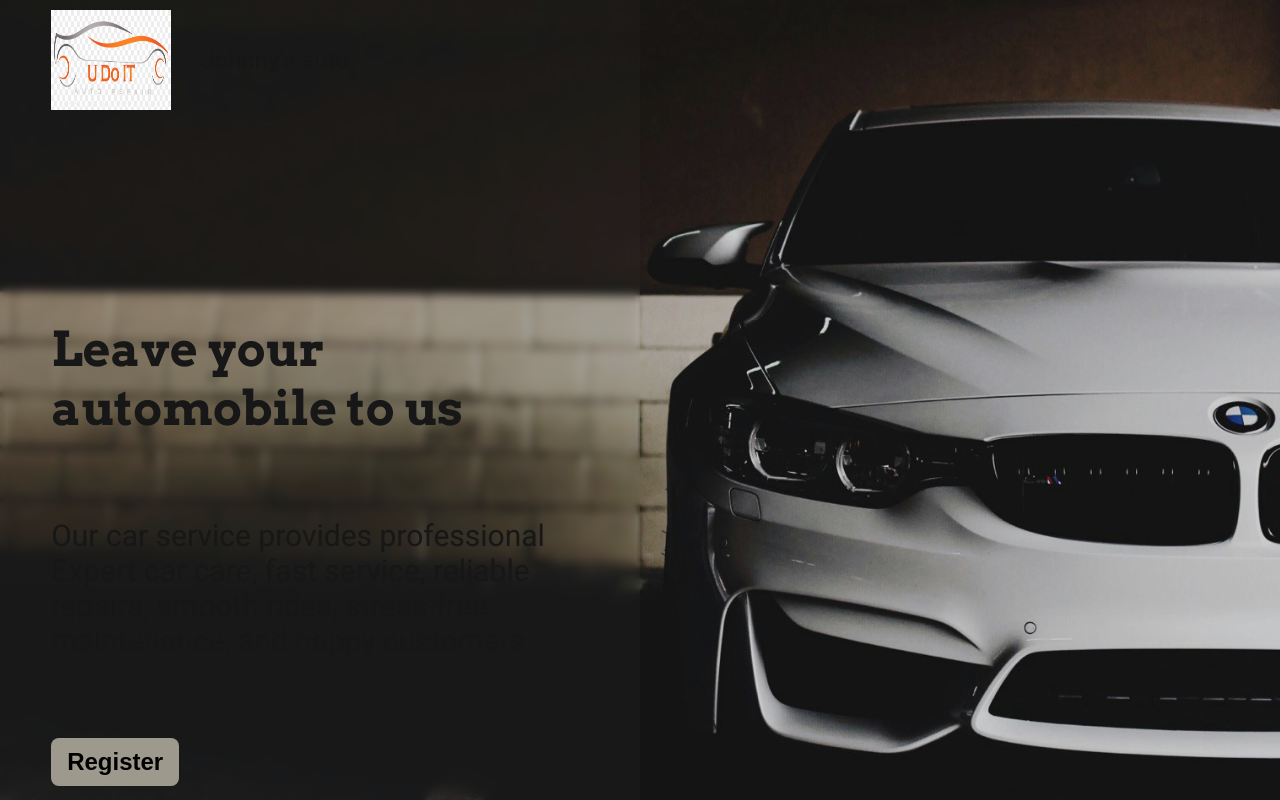
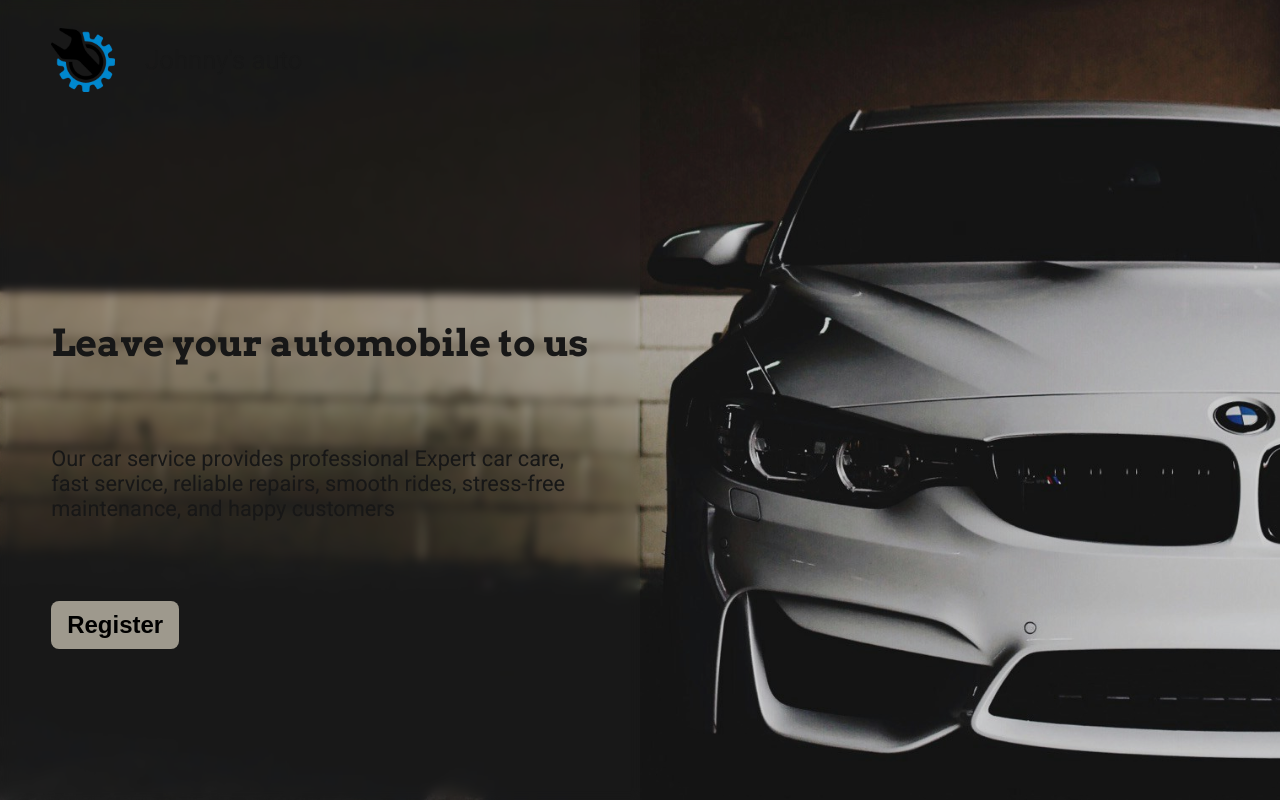
Before and after one commit to Arturas-Dg/CAR-SERVICE, a Next.js app: page / in a window 1280 px wide. Shown: the top 800 px of the page. Built offline with nearby package versions, Linux system fonts and the light colour scheme.

Commit message:
changed logo

```diff
--- a/app/globals.css
+++ b/app/globals.css
@@ -76,16 +76,18 @@ a {
 	max-width: 50vw;
 	height: 15vh;
 	font-family: "Roboto", sans-serif;
-	font-size: x-large;
+	font-size: 2vw;
 }
 
 .main-logo {
 	margin-right: 30px;
+	width: 5vw;
+	height: 5vw;
 }
 
 .main-phrase {
 	font-family: "Arvo", serif;
-	font-size: 300%;
+	font-size: 2.9vw;
 	font-weight: bold;
 	margin-left: 4vw;
 	margin-top: 20vh;
@@ -95,7 +97,7 @@ a {
 .main-text {
 	font-family: "Roboto", sans-serif;
 	font-weight: 400;
-	font-size: 30px;
+	font-size: 1.7vw;
 	margin-left: 4vw;
 	margin-right: 4vw;
 	margin-top: 10vh;
--- a/app/page.js
+++ b/app/page.js
@@ -37,7 +37,7 @@ export default function Home() {
 				<div className="main-part">
 					<header className="main-header">
 						<Image
-							src="/car-service-logo.png"
+							src="/logo.png"
 							alt="car service logo"
 							width={120}
 							height={100}
```
Also changed, not shown: public/logo.png (added), public/service logo.png (added).
